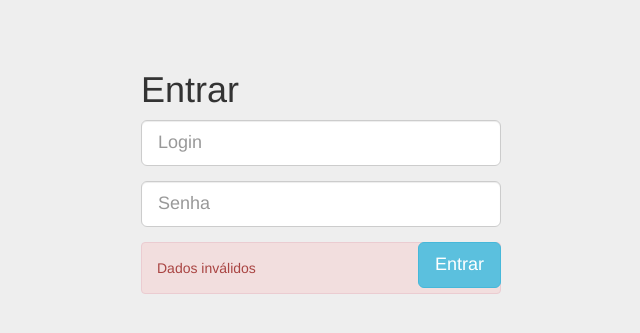
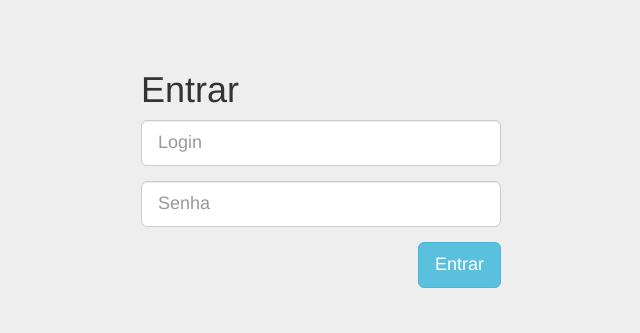
Before and after one commit to grupoinformatiza/manual, a PHP site: page /ger/login.php in a window 1280 px wide. Shown: the top 333 px of the page, without its empty margins (319-959 px from the left). Run offline with PHP 8.4, Linux system fonts and the light colour scheme.

Commit message:
Remoção da mensagem de erro na tela de Login

```diff
--- a/ger/login.php
+++ b/ger/login.php
@@ -25,7 +25,6 @@
                             <button class="btn btn-lg btn-info pull-right">Entrar</button>
                         </div>
                     </form>
-                    <div class="alert alert-danger">Dados inválidos</div>
                 </div>
             <div/>
         </div>
```
